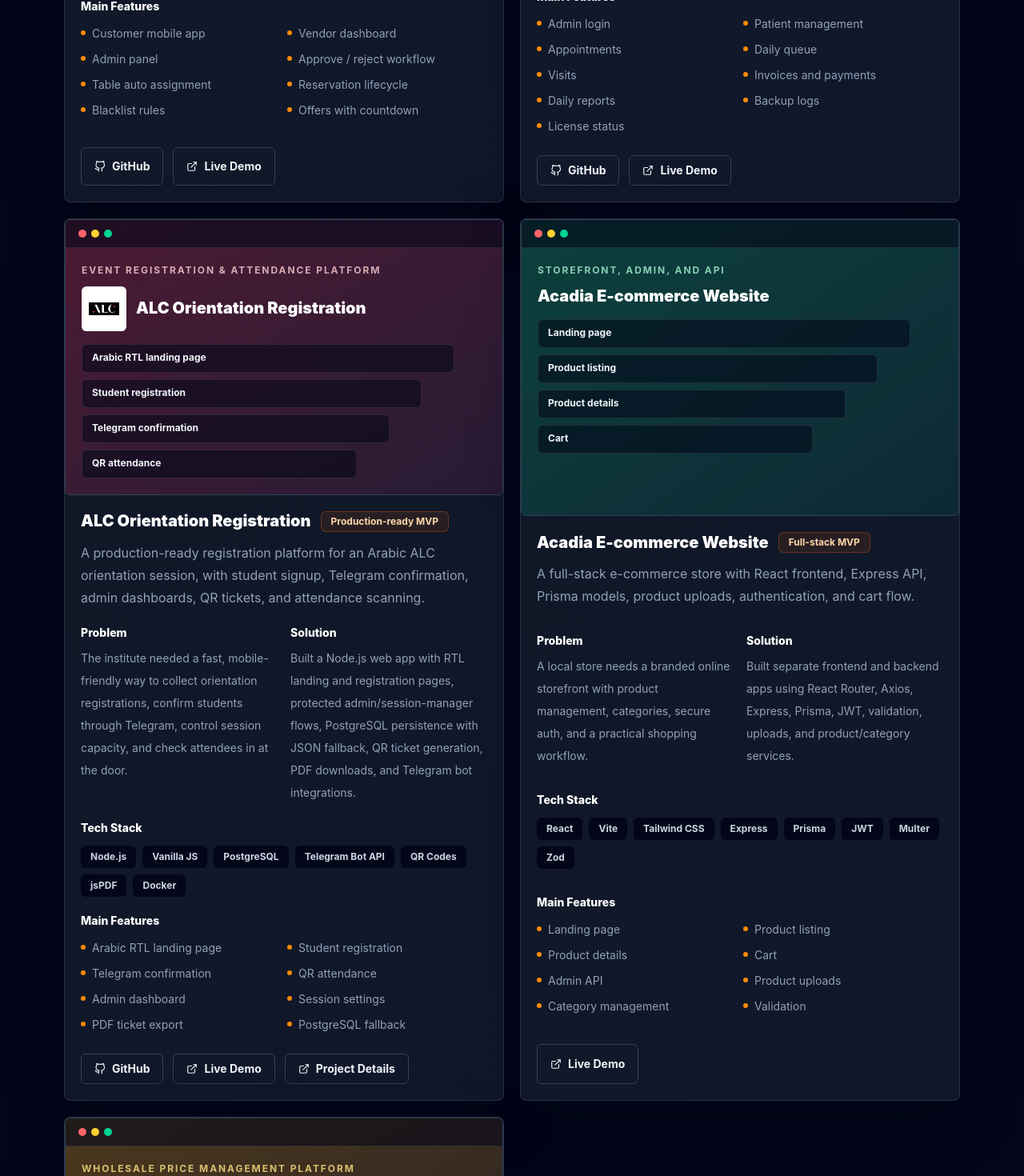
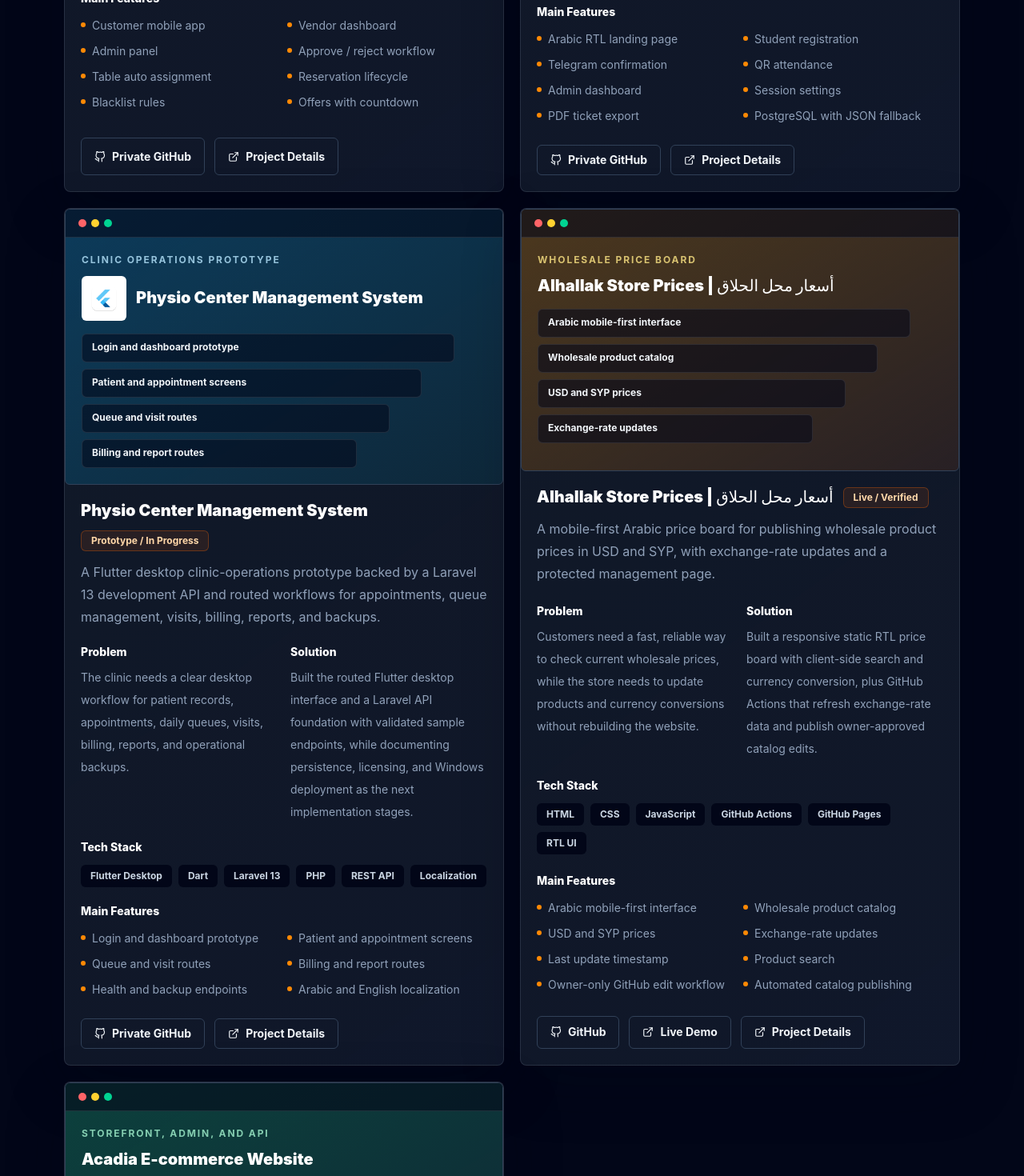
Before and after one commit to abdulkareem424/portfolio, a React (Vite) app: page / in a window 1280 px wide. Shown: the part 3300-4770 px from the top of the page at 80% size. Built offline with nearby package versions, Linux system fonts and the light colour scheme; no server answers.

Commit message:
Audit project evidence and fix portfolio actions

```diff
--- a/src/components/ProjectCard.jsx
+++ b/src/components/ProjectCard.jsx
@@ -6,17 +6,20 @@
     project.github && {
       href: project.github,
       icon: FiGithub,
-      label: 'GitHub',
+      label: project.githubVisibility === 'private' ? 'Private GitHub' : 'GitHub',
+      external: true,
     },
-    (project.externalDemo || project.demo) && {
-      href: project.externalDemo || project.demo,
+    project.externalDemo && {
+      href: project.externalDemo,
       icon: FiExternalLink,
       label: 'Live Demo',
+      external: true,
     },
-    project.externalDemo && project.demo && {
+    project.demo && {
       href: project.demo,
       icon: FiExternalLink,
       label: 'Project Details',
+      external: false,
     },
   ].filter(Boolean)
 
@@ -72,13 +75,13 @@
 
         {actions.length > 0 && (
           <div className="flex flex-wrap gap-3 pt-1">
-            {actions.map(({ href, icon: Icon, label }) => (
+            {actions.map(({ href, icon: Icon, label, external }) => (
               <a
                 className="focus-ring inline-flex items-center gap-2 rounded-md border border-slate-700 px-4 py-2 text-sm font-bold text-slate-100 transition hover:border-orange-500"
                 href={href}
-                key={label}
-                rel="noreferrer"
-                target="_blank"
+                key={`${label}-${href}`}
+                rel={external ? 'noreferrer' : undefined}
+                target={external ? '_blank' : undefined}
               >
                 <Icon /> {label}
               </a>
--- a/src/components/ProjectDemo.jsx
+++ b/src/components/ProjectDemo.jsx
@@ -118,6 +118,34 @@
   )
 }
 
+function WiscPreview() {
+  return (
+    <div className="overflow-hidden rounded-2xl border border-emerald-300/20 bg-slate-900 p-6 shadow-2xl">
+      <p className="text-xs font-black uppercase tracking-[.22em] text-emerald-300">
+        Assessment workflow
+      </p>
+      <div className="mt-6 grid gap-3 sm:grid-cols-2">
+        {[
+          ['1', 'Select participant'],
+          ['2', 'Run a timed subtest'],
+          ['3', 'Capture answers'],
+          ['4', 'Store the session'],
+        ].map(([number, label]) => (
+          <div className="flex items-center gap-3 rounded-xl border border-white/10 bg-white/[.03] p-4" key={number}>
+            <span className="grid h-9 w-9 shrink-0 place-items-center rounded-full bg-emerald-400/15 font-black text-emerald-300">
+              {number}
+            </span>
+            <b className="text-sm text-slate-200">{label}</b>
+          </div>
+        ))}
+      </div>
+      <div className="mt-5 rounded-xl border border-emerald-300/15 bg-emerald-400/[.06] p-4 text-sm text-emerald-100">
+        Flutter interface · JSON question assets · SQLite session records
+      </div>
+    </div>
+  )
+}
+
 function ProjectVisual({ slug }) {
   if (slug === 'tabeley') return <TabeleyPreview />
   if (slug === 'physio-center') return <ClinicPreview />
@@ -125,6 +153,7 @@
   if (slug === 'acadia-store') return <StorePreview />
   if (slug === 'alhallak-prices') return <PricesPreview />
   if (slug === 'geneva-university') return <GenevaPreview />
+  if (slug === 'wisc-assessment') return <WiscPreview />
   if (slug === 'image-editor') return <ImageEditorPreview />
   if (slug === 'physio-api') return <ApiPreview />
   if (slug === 'http-server') return <ApiPreview server />
@@ -141,7 +170,7 @@
       <header className="border-b border-white/10 bg-slate-950/90 backdrop-blur">
         <div className="section-shell flex min-h-18 items-center justify-between gap-4 py-4">
           <a className="focus-ring inline-flex items-center gap-2 text-sm font-bold text-slate-300 hover:text-white" href="./#projects"><FiArrowLeft /> Portfolio</a>
-          <span className="rounded-full border border-white/10 px-3 py-1 text-xs font-bold text-slate-400">Interactive project showcase</span>
+          <span className="rounded-full border border-white/10 px-3 py-1 text-xs font-bold text-slate-400">Project case study</span>
         </div>
       </header>
 
@@ -154,10 +183,15 @@
               <p className="mt-6 max-w-2xl text-lg leading-8 text-slate-300">{project.description}</p>
               <div className="mt-8 flex flex-wrap gap-3">
                 {project.externalDemo && <a className="focus-ring inline-flex items-center gap-2 rounded-lg px-5 py-3 text-sm font-black text-slate-950" href={project.externalDemo} rel="noreferrer" style={{ background: theme.accent }} target="_blank"><FiExternalLink /> Live Demo</a>}
-                {project.github && <a className="focus-ring inline-flex items-center gap-2 rounded-lg border border-slate-700 px-5 py-3 text-sm font-bold hover:border-slate-500" href={project.github} rel="noreferrer" target="_blank"><FiGithub /> GitHub</a>}
+                {project.github && <a className="focus-ring inline-flex items-center gap-2 rounded-lg border border-slate-700 px-5 py-3 text-sm font-bold hover:border-slate-500" href={project.github} rel="noreferrer" target="_blank"><FiGithub /> {project.githubVisibility === 'private' ? 'Private GitHub' : 'GitHub'}</a>}
               </div>
             </div>
-            <ProjectVisual slug={slug} />
+            <div>
+              <ProjectVisual slug={slug} />
+              <p className="mt-3 text-center text-xs text-slate-500">
+                Project overview illustration — not presented as a product screenshot.
+              </p>
+            </div>
           </div>
         </section>
 
--- a/src/data/projects.js
+++ b/src/data/projects.js
@@ -32,50 +32,24 @@
     tone: 'orange',
     image: '/images/tabeley-logo.webp',
     github: 'https://github.com/abdulkareem424/tabeley-mvp',
+    githubVisibility: 'private',
     demo: '?project=tabeley',
-  },
-  {
-    title: 'Physio Center Management System',
-    slug: 'physio-center',
-    type: 'Clinic Operations System',
-    description:
-      'A desktop-first clinic management system with a Flutter client, Laravel API, PostgreSQL schema, appointments, queue, billing, reports, and backup flows.',
-    problem:
-      'The clinic needs reliable local operations for patient records, appointments, queue handling, visits, invoices, payments, reports, and LAN-ready access.',
-    solution:
-      'Designed a Laravel API contract and PostgreSQL data model with a Flutter desktop client for day-to-day clinic workflows and local deployment.',
-    tech: ['Flutter Desktop', 'Laravel 13', 'PostgreSQL', 'REST API', 'UUIDs', 'LAN-ready'],
-    features: [
-      'Admin login',
-      'Patient management',
-      'Appointments',
-      'Daily queue',
-      'Visits',
-      'Invoices and payments',
-      'Daily reports',
-      'Backup logs',
-      'License status',
-    ],
-    status: 'MVP / Architecture & Implementation',
-    tone: 'sky',
-    image: '/images/clinic-icon.png',
-    github: 'https://github.com/abdulkareem424/clinic',
-    demo: '?project=physio-center',
   },
   {
     title: 'ALC Orientation Registration',
     slug: 'alc-orientation',
     type: 'Event Registration & Attendance Platform',
     description:
-      'A production-ready registration platform for an Arabic ALC orientation session, with student signup, Telegram confirmation, admin dashboards, QR tickets, and attendance scanning.',
+      'An Arabic orientation registration MVP with student signup, Telegram confirmation, admin dashboards, QR tickets, and attendance workflows.',
     problem:
       'The institute needed a fast, mobile-friendly way to collect orientation registrations, confirm students through Telegram, control session capacity, and check attendees in at the door.',
     solution:
-      'Built a Node.js web app with RTL landing and registration pages, protected admin/session-manager flows, PostgreSQL persistence with JSON fallback, QR ticket generation, PDF downloads, and Telegram bot integrations.',
+      'Built a Node.js web app with RTL registration pages, role-protected admin and session-manager flows, PostgreSQL persistence with JSON fallback, QR ticket generation, PDF downloads, and Telegram integration.',
     tech: [
       'Node.js',
       'Vanilla JS',
       'PostgreSQL',
+      'JSON Fallback',
       'Telegram Bot API',
       'QR Codes',
       'jsPDF',
@@ -89,14 +63,67 @@
       'Admin dashboard',
       'Session settings',
       'PDF ticket export',
-      'PostgreSQL fallback',
+      'PostgreSQL with JSON fallback',
     ],
-    status: 'Production-ready MVP',
+    status: 'MVP / Source Verified',
     tone: 'rose',
     image: '/images/alc-logo.jpg',
     github: 'https://github.com/abdulkareem424/alc-orientation-registration',
+    githubVisibility: 'private',
     demo: '?project=alc-orientation',
-    externalDemo: 'https://alc-architecture.com/',
+  },
+  {
+    title: 'Physio Center Management System',
+    slug: 'physio-center',
+    type: 'Clinic Operations Prototype',
+    description:
+      'A Flutter desktop clinic-operations prototype backed by a Laravel 13 development API and routed workflows for appointments, queue management, visits, billing, reports, and backups.',
+    problem:
+      'The clinic needs a clear desktop workflow for patient records, appointments, daily queues, visits, billing, reports, and operational backups.',
+    solution:
+      'Built the routed Flutter desktop interface and a Laravel API foundation with validated sample endpoints, while documenting persistence, licensing, and Windows deployment as the next implementation stages.',
+    tech: ['Flutter Desktop', 'Dart', 'Laravel 13', 'PHP', 'REST API', 'Localization'],
+    features: [
+      'Login and dashboard prototype',
+      'Patient and appointment screens',
+      'Queue and visit routes',
+      'Billing and report routes',
+      'Health and backup endpoints',
+      'Arabic and English localization',
+    ],
+    status: 'Prototype / In Progress',
+    tone: 'sky',
+    image: '/images/clinic-icon.png',
+    github: 'https://github.com/abdulkareem424/clinic',
+    githubVisibility: 'private',
+    demo: '?project=physio-center',
+  },
+  {
+    title: 'Alhallak Store Prices | أسعار محل الحلاق',
+    slug: 'alhallak-prices',
+    type: 'Wholesale Price Board',
+    description:
+      'A mobile-first Arabic price board for publishing wholesale product prices in USD and SYP, with exchange-rate updates and a protected management page.',
+    problem:
+      'Customers need a fast, reliable way to check current wholesale prices, while the store needs to update products and currency conversions without rebuilding the website.',
+    solution:
+      'Built a responsive static RTL price board with client-side search and currency conversion, plus GitHub Actions that refresh exchange-rate data and publish owner-approved catalog edits.',
+    tech: ['HTML', 'CSS', 'JavaScript', 'GitHub Actions', 'GitHub Pages', 'RTL UI'],
+    features: [
+      'Arabic mobile-first interface',
+      'Wholesale product catalog',
+      'USD and SYP prices',
+      'Exchange-rate updates',
+      'Last update timestamp',
+      'Product search',
+      'Owner-only GitHub edit workflow',
+      'Automated catalog publishing',
+    ],
+    status: 'Live / Verified',
+    tone: 'amber',
+    github: 'https://github.com/abdulkareem424/alhallak-prices-live',
+    demo: '?project=alhallak-prices',
+    externalDemo: 'https://abdulkareem424.github.io/alhallak-prices-live/',
   },
   {
     title: 'Acadia E-commerce Website',
@@ -119,37 +146,10 @@
       'Category management',
       'Validation',
     ],
-    status: 'Full-stack MVP',
+    status: 'Local MVP / Repository Pending',
     tone: 'emerald',
     github: '',
     demo: '?project=acadia-store',
-  },
-  {
-    title: 'Alhallak Store Prices | أسعار محل الحلاق',
-    slug: 'alhallak-prices',
-    type: 'Wholesale Price Management Platform',
-    description:
-      'A mobile-first Arabic price board for publishing wholesale product prices in USD and SYP, with exchange-rate updates and a protected management page.',
-    problem:
-      'Customers need a fast, reliable way to check current wholesale prices, while the store needs to update products and currency conversions without rebuilding the website.',
-    solution:
-      'Built a responsive RTL price board with product search, USD-to-SYP conversion, exchange-rate update tracking, and an admin workflow for maintaining the published catalog.',
-    tech: ['React', 'Vite', 'JavaScript', 'GitHub Pages', 'Responsive RTL UI'],
-    features: [
-      'Arabic mobile-first interface',
-      'Wholesale product catalog',
-      'USD and SYP prices',
-      'Exchange-rate updates',
-      'Last update timestamp',
-      'Product search',
-      'Protected admin access',
-      'Persistent price management',
-    ],
-    status: 'Live / Production',
-    tone: 'amber',
-    github: 'https://github.com/abdulkareem424/alhallak-prices-live',
-    demo: '?project=alhallak-prices',
-    externalDemo: 'https://abdulkareem424.github.io/alhallak-prices-live/',
   },
 ]
 
@@ -190,6 +190,30 @@
     externalDemo: 'https://abdulkareem424.github.io/geneeua-university/',
   },
   {
+    title: 'WISC Assessment Workflow Prototype',
+    slug: 'wisc-assessment',
+    type: 'Flutter Assessment Prototype',
+    description:
+      'An experimental Flutter workflow for selecting a participant, running structured subtests, recording timed answers, and storing assessment sessions locally.',
+    problem:
+      'Structured assessment sessions require consistent question delivery, timing, answer capture, and local records that can be reviewed after a session.',
+    solution:
+      'Built a multi-platform Flutter prototype with JSON question assets, SQLite persistence, participant and session models, timed subtest screens, and a raw-score service foundation.',
+    tech: ['Flutter', 'Dart', 'SQLite', 'JSON Assets', 'Multi-platform'],
+    features: [
+      'Participant selection',
+      'Subtest navigation',
+      'Question timers',
+      'Answer capture',
+      'Local SQLite sessions',
+      'Raw-score foundation',
+    ],
+    status: 'Prototype / Source Verified',
+    tone: 'emerald',
+    github: 'https://github.com/abdulkareem424/wisc4test',
+    demo: '?project=wisc-assessment',
+  },
+  {
     title: 'Image Editor Desktop App',
     slug: 'image-editor',
     type: 'Academic Project',
@@ -207,7 +231,7 @@
       'Filters',
       'Undo / Redo',
     ],
-    status: 'Academic',
+    status: 'Local Source / Repository Pending',
     tone: 'violet',
     github: '',
     demo: '?project=image-editor',
@@ -227,7 +251,7 @@
       'ORM models',
       'API foundation',
     ],
-    status: 'Training / Backend Prototype',
+    status: 'Local Source / Repository Pending',
     tone: 'amber',
     github: '',
     demo: '?project=physio-api',
@@ -240,7 +264,7 @@
       'A Python HTTP server that handles GET and POST requests, serves static files, and processes multipart uploads.',
     tech: ['Python', 'Sockets', 'HTTP', 'Multipart Upload'],
     features: ['GET requests', 'POST requests', 'Static files', 'File uploads', 'Multipart parsing'],
-    status: 'Training Project',
+    status: 'Local Source / Repository Pending',
     tone: 'rose',
     github: '',
     demo: '?project=http-server',
@@ -253,7 +277,7 @@
       'A notebook applying classification, regression, and clustering techniques on real datasets.',
     tech: ['Python', 'Jupyter Notebook', 'Pandas', 'Scikit-learn'],
     features: ['KNN', 'Decision Tree', 'Linear Regression', 'KMeans', 'Dataset preprocessing'],
-    status: 'Academic',
+    status: 'Local Source / Repository Pending',
     tone: 'orange',
     github: '',
     demo: '?project=data-mining',
```
